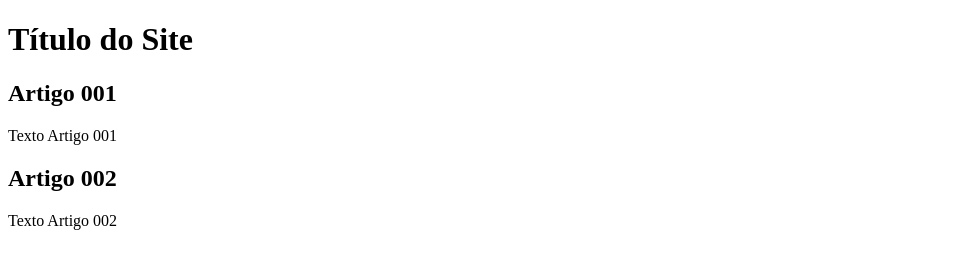
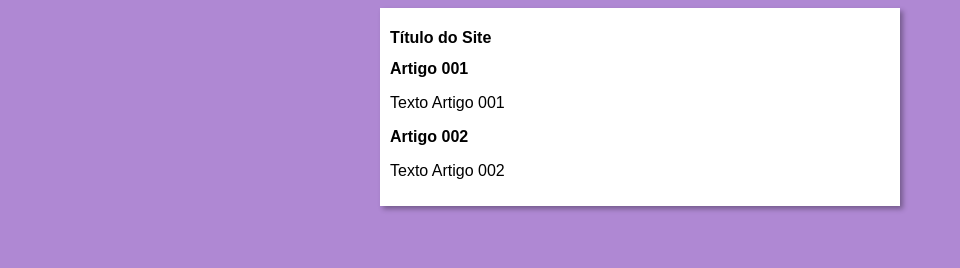
Before and after one commit to hernandesandrade/aula-branch, a plain HTML site: page index.html in a window 1280 px wide. Shown: the whole page, without its empty margins (0-960 px from the left). Drawn offline with Linux system fonts and the light colour scheme.

Commit message:
iniciei o design

```diff
--- /dev/null
+++ b/estilos/style.css
@@ -0,0 +1,16 @@
+* {
+    font-family: Arial, Helvetica, sans-serif;
+    font-size: 16px;
+}
+
+body {
+    background-color: rgb(175, 136, 211);
+}
+
+main {
+    background-color: white;
+    width: 500px;
+    margin: auto;
+    padding: 10px;
+    box-shadow: 3px 3px 5px rgba(0, 0, 0, 0.329);
+}
--- a/index.html
+++ b/index.html
@@ -4,6 +4,7 @@
     <meta charset="UTF-8">
     <meta name="viewport" content="width=device-width, initial-scale=1.0">
     <title>Aprendendo Branch</title>
+    <link rel="stylesheet" href="estilos/style.css">
 </head>
 <body>
     <main>
```
